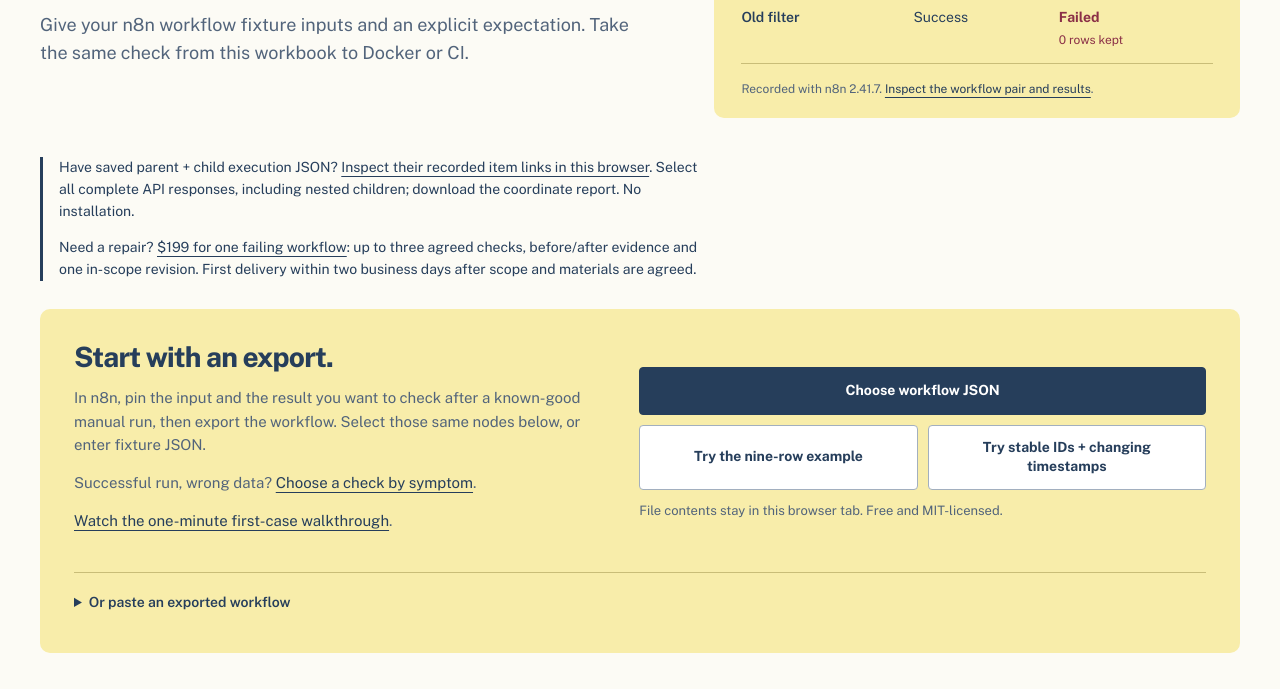
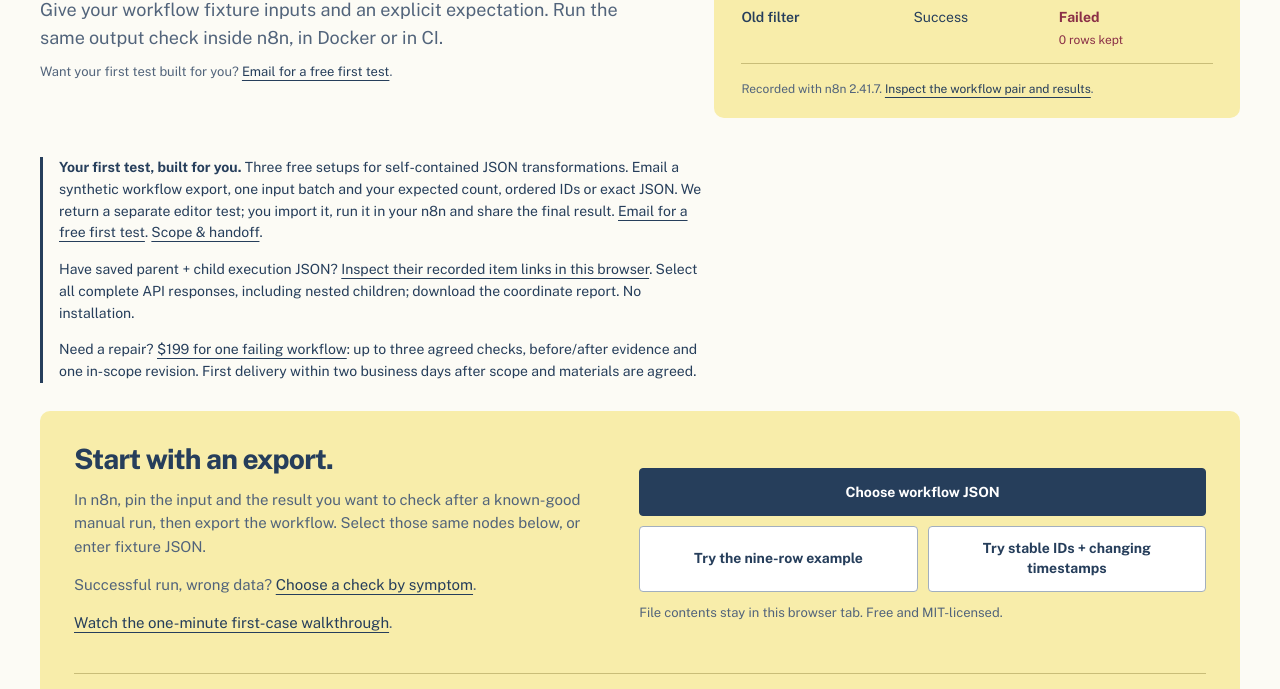
Before and after one commit to blucca/n8n-check, a website with bundled scripts: page index.html in a window 1280 px wide. Shown: the part 322-1011 px from the top of the page. Built offline with nearby package versions, Linux system fonts and the light colour scheme; grey boxes are pictures that could not be loaded.

Commit message:
Offer a free first-test setup for own n8n workflows

```diff
--- a/index.html
+++ b/index.html
@@ -19,14 +19,15 @@
 <header class="wrap"><a class="brand" href="./"><svg viewBox="0 0 36 36" fill="none" aria-hidden="true"><rect x="1" y="1" width="34" height="34" rx="5" fill="#f8edaa"/><path d="M9 10h18M9 17h18M9 24h7m4 0 3 3 6-7" stroke="currentColor" stroke-width="2.5" stroke-linecap="round" stroke-linejoin="round"/></svg>n8n-check <span class="brand-note">Case builder</span></a><nav aria-label="Main"><a href="https://github.com/blucca/n8n-check#install-the-cli-from-npm">CLI guide</a><a href="https://github.com/marketplace/actions/n8n-check">GitHub Action</a><a href="https://github.com/blucca/n8n-check">Source</a></nav></header>
 <main id="main" class="wrap">
   <section class="hero">
-    <div><h1>Write the check.<br>Keep the behavior.</h1><p class="deck">Give your n8n workflow fixture inputs and an explicit expectation. Take the same check from this workbook to Docker or CI.</p></div>
+    <div><h1>Write the check.<br>Keep the behavior.</h1><p class="deck">Give your workflow fixture inputs and an explicit expectation. Run the same output check inside n8n, in Docker or in CI.</p><p class="hint">Want your first test built for you? <a href="mailto:belgialucca@gmail.com?subject=n8n%20free%20first%20test&amp;body=Hi%20Blucca%2C%0A%0AI%20would%20like%20a%20free%20first%20output%20test%20for%20my%20own%20workflow.%0A%0An8n%20version%3A%0ATransformation%20%2F%20output%20node%3A%0AExpected%20result%20%28count%2C%20ordered%20IDs%2C%20or%20exact%20JSON%20rows%29%3A%0A%0ASynthetic%20workflow%20export%20and%20one%20input%20batch%20%28attach%20or%20link%29%3A%0A">Email for a free first test</a>.</p></div>
     <aside class="recorded-check" aria-label="Recorded nine-row regression">
       <table><caption>Nine input rows. One expected result.</caption><thead><tr><th scope="col">Workflow</th><th scope="col">n8n run</th><th scope="col">Data check</th></tr></thead><tbody><tr><th scope="row">Fixed filter</th><td>Success</td><td class="pass">Passed<span class="result-detail">8 rows kept</span></td></tr><tr><th scope="row">Old filter</th><td>Success</td><td class="fail">Failed<span class="result-detail">0 rows kept</span></td></tr></tbody></table>
       <p>Recorded with n8n 2.41.7. <a href="https://github.com/blucca/n8n-check/tree/main/examples/silent-filter">Inspect the workflow pair and results</a>.</p>
     </aside>
   </section>
 
-  <aside class="saved-paths" aria-label="Saved execution audit and fixed-price repair">
+  <aside class="saved-paths" aria-label="Free first-test setup, saved audit and fixed-price repair">
+    <p id="first-test"><strong>Your first test, built for you.</strong> Three free setups for self-contained JSON transformations. Email a synthetic workflow export, one input batch and your expected count, ordered IDs or exact JSON. We return a separate editor test; you import it, run it in your n8n and share the final result. <a href="mailto:belgialucca@gmail.com?subject=n8n%20free%20first%20test&amp;body=Hi%20Blucca%2C%0A%0AI%20would%20like%20a%20free%20first%20output%20test%20for%20my%20own%20workflow.%0A%0An8n%20version%3A%0ATransformation%20%2F%20output%20node%3A%0AExpected%20result%20%28count%2C%20ordered%20IDs%2C%20or%20exact%20JSON%20rows%29%3A%0A%0ASynthetic%20workflow%20export%20and%20one%20input%20batch%20%28attach%20or%20link%29%3A%0A">Email for a free first test</a>. <a href="https://github.com/blucca/n8n-check#free-first-test-setup">Scope &amp; handoff</a>.</p>
     <p>Have saved parent + child execution JSON? <a href="inspect/">Inspect their recorded item links in this browser</a>. Select all complete API responses, including nested children; download the coordinate report. No installation.</p>
     <p>Need a repair? <a href="https://github.com/blucca/n8n-check#paid-help-for-one-failing-workflow">$199 for one failing workflow</a>: up to three agreed checks, before/after evidence and one in-scope revision. First delivery within two business days after scope and materials are agreed.</p>
   </aside>
```
Also changed, not shown: README.md.
